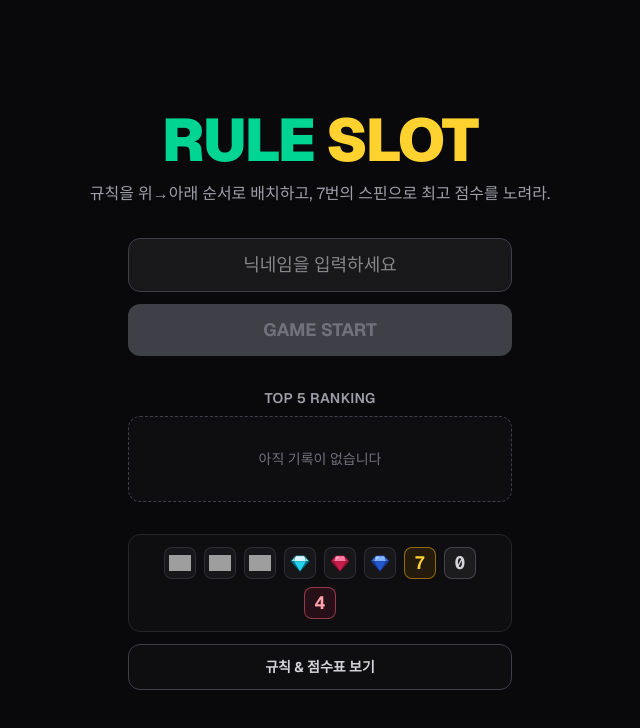
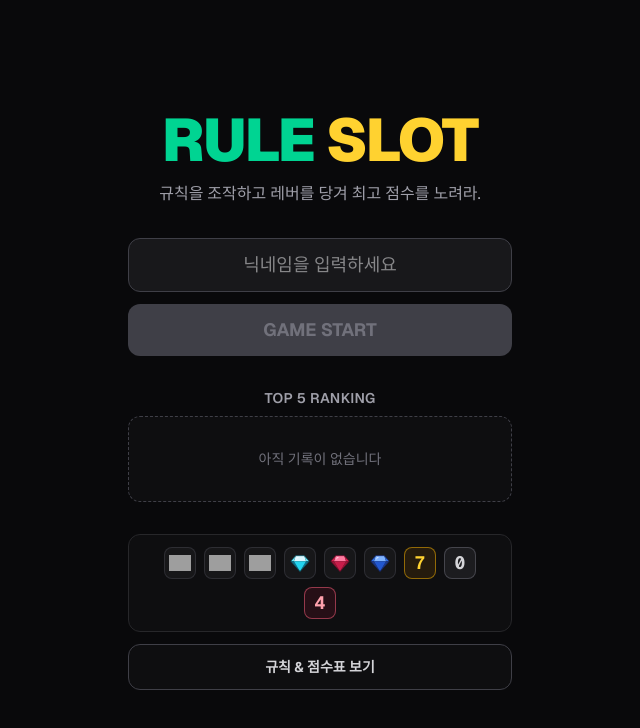
Before and after one commit to ddony8128/crack-slot-machine, a Next.js app: page / in a window 1280 px wide. Shown: the top 728 px of the page, without its empty margins (320-960 px from the left). Built offline with nearby package versions, Linux system fonts and the light colour scheme; grey boxes are pictures that could not be loaded.

Commit message:
copy: update start-screen concept tagline

```diff
--- a/components/StartScreen.tsx
+++ b/components/StartScreen.tsx
@@ -41,7 +41,7 @@ export default function StartScreen() {
           <span className="text-amber-300">SLOT</span>
         </h1>
         <p className="mt-3 text-sm text-zinc-400 sm:text-base">
-          규칙을 위→아래 순서로 배치하고, 7번의 스핀으로 최고 점수를 노려라.
+          규칙을 조작하고 레버를 당겨 최고 점수를 노려라.
         </p>
       </header>
 
```
